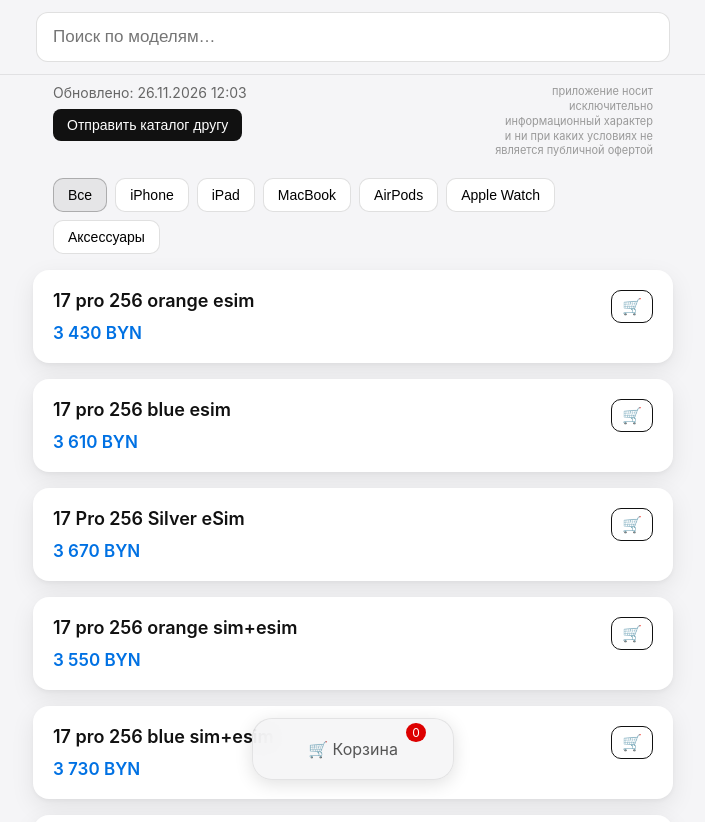
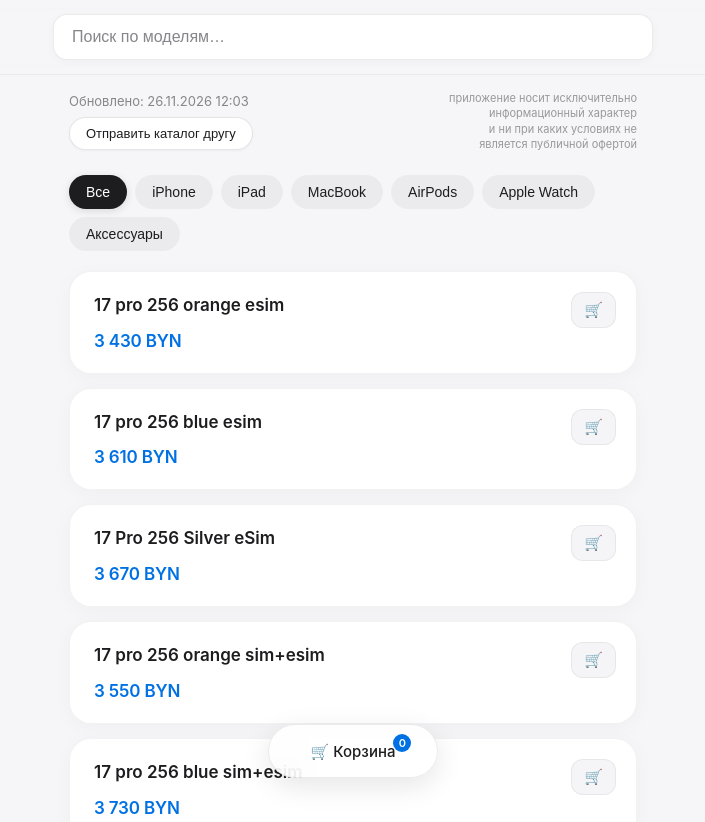
Before and after one commit to nlitvinovich/applit_prod, a plain HTML site: page index.html in a window 1280 px wide. Shown: the top 822 px of the page, without its empty margins (287-992 px from the left). Drawn offline with Linux system fonts and the light colour scheme.

Commit message:
Update style.css

```diff
--- a/style.css
+++ b/style.css
@@ -1,8 +1,14 @@
+*, *::before, *::after {
+  box-sizing: border-box;
+}
+
 body {
-  font-family: -apple-system, BlinkMacSystemFont, "Segoe UI", Arial, sans-serif;
-  background: #f5f5f7;
+  font-family: -apple-system, BlinkMacSystemFont, "SF Pro Text", "Segoe UI", Roboto, Arial, sans-serif;
+  background: #f6f6f8;
+  color: #1d1d1f;
   margin: 0;
-  padding-bottom: 140px;
+  padding-bottom: 130px;
+  -webkit-font-smoothing: antialiased;
 }
 
 /* Поиск */
@@ -10,10 +16,11 @@ body {
   position: sticky;
   top: 0;
   z-index: 200;
-  background: #f5f5f7;
-  padding: 12px 0;
-  backdrop-filter: blur(12px);
-  box-shadow: 0 1px 0 rgba(0,0,0,0.08);
+  background: rgba(246, 246, 248, 0.82);
+  padding: 14px 16px;
+  backdrop-filter: blur(18px);
+  -webkit-backdrop-filter: blur(18px);
+  border-bottom: 1px solid rgba(0, 0, 0, 0.05);
 }
 
 #search {
@@ -21,22 +28,35 @@ body {
   max-width: 600px;
   margin: 0 auto;
   display: block;
-  padding: 14px 16px;
-  font-size: 17px;
-  border-radius: 12px;
-  border: 1px solid rgba(0,0,0,0.12);
-  background: #fff;
+  padding: 13px 18px;
+  font-size: 16px;
+  color: #1d1d1f;
+  border-radius: 14px;
+  border: 1px solid rgba(0, 0, 0, 0.08);
+  background: #ffffff;
+  box-shadow: 0 2px 8px rgba(0, 0, 0, 0.03);
+  outline: none;
+  transition: border-color 0.2s ease, box-shadow 0.2s ease;
+}
+
+#search::placeholder {
+  color: #86868b;
+}
+
+#search:focus {
+  border-color: #0071e3;
+  box-shadow: 0 0 0 4px rgba(0, 113, 227, 0.12);
 }
 
 /* Верхняя строка */
 .top-row {
   max-width: 600px;
-  margin: 10px auto 20px auto;
+  margin: 16px auto 22px auto;
   padding: 0 16px;
   display: flex;
   justify-content: space-between;
-  align-items: flex-start;
-  gap: 12px;
+  align-items: center;
+  gap: 16px;
 }
 
 .top-left {
@@ -47,66 +67,70 @@ body {
 }
 
 #update-time {
-  font-size: 14px;
-  color: #666;
-  text-align: left;
-  padding: 0;
+  font-size: 13px;
+  color: #86868b;
   margin: 0;
 }
 
 .share-catalog-btn {
-  padding: 8px 14px;
-  font-size: 14px;
-  background: #111;
-  color: #fff;
-  border: none;
-  border-radius: 8px;
+  padding: 8px 16px;
+  font-size: 13px;
+  font-weight: 500;
+  background: #ffffff;
+  color: #1d1d1f;
+  border: 1px solid rgba(0, 0, 0, 0.1);
+  border-radius: 999px;
   cursor: pointer;
-  transition: opacity .2s;
+  box-shadow: 0 1px 3px rgba(0, 0, 0, 0.04);
+  transition: background 0.2s ease, transform 0.15s ease;
+}
+
+.share-catalog-btn:hover {
+  background: #f0f0f3;
 }
 
 .share-catalog-btn:active {
-  opacity: 0.7;
+  transform: scale(0.97);
 }
 
 .top-right {
   font-size: 11px;
-  line-height: 1.35;
-  color: #999;
+  line-height: 1.4;
+  color: #98989d;
   text-align: right;
-  max-width: 180px;
+  max-width: 190px;
 }
 
-/* CATEGORY BUTTONS — в стиле appLit */
+/* Кнопки категорий */
 .category-buttons {
   max-width: 600px;
-  margin: 0 auto 16px auto;
+  margin: 0 auto 20px auto;
   padding: 0 16px;
-
   display: flex;
   gap: 8px;
   flex-wrap: wrap;
 }
 
 .category-buttons button {
-  padding: 8px 14px;
+  padding: 8px 16px;
   font-size: 14px;
-
-  background: #fff;
-  border: 1px solid rgba(0,0,0,0.12);
-  border-radius: 10px;
-
+  font-weight: 500;
+  color: #1d1d1f;
+  background: rgba(0, 0, 0, 0.045);
+  border: 1px solid transparent;
+  border-radius: 999px;
   cursor: pointer;
-  transition: background .2s, border-color .2s;
+  transition: all 0.2s ease;
 }
 
 .category-buttons button:hover {
-  background: #f0f0f0;
+  background: rgba(0, 0, 0, 0.08);
 }
 
 .category-buttons button.active {
-  background: #e5e5e7;
-  border-color: rgba(0,0,0,0.25);
+  background: #1d1d1f;
+  color: #ffffff;
+  box-shadow: 0 2px 8px rgba(0, 0, 0, 0.12);
 }
 
 /* Каталог */
@@ -116,59 +140,66 @@ body {
   padding: 0 16px;
   display: flex;
   flex-direction: column;
-  align-items: center;
+  gap: 14px;
 }
 
-/* Карточка */
+/* Карточка товара */
 .card {
-  background: #fff;
-  border-radius: 16px;
-  padding: 20px;
-  margin-bottom: 16px;
-  box-shadow:
-    0 2px 4px rgba(0,0,0,0.04),
-    0 8px 24px rgba(0,0,0,0.08);
+  background: #ffffff;
+  border-radius: 22px;
+  padding: 22px 24px;
+  margin-bottom: 0;
+  border: 1px solid rgba(0, 0, 0, 0.05);
+  box-shadow: 0 4px 20px rgba(0, 0, 0, 0.03);
   position: relative;
   width: 100%;
-  max-width: 600px;
+  transition: transform 0.2s ease, box-shadow 0.2s ease;
+}
+
+.card:hover {
+  transform: translateY(-1px);
+  box-shadow: 0 8px 28px rgba(0, 0, 0, 0.06);
 }
 
 .card-title {
-  font-size: 18px;
+  font-size: 17px;
   font-weight: 600;
-  color: #111;
+  line-height: 1.35;
+  color: #1d1d1f;
   margin-bottom: 8px;
+  padding-right: 52px;
 }
 
-/* Кнопка корзины */
+/* Кнопка добавления в корзину */
 .add-to-cart {
   position: absolute;
   right: 20px;
   top: 20px;
-  padding: 6px 10px;
-  font-size: 16px;
-  background: transparent;
-  color: #111;
-  border: 1px solid #111;
-  border-radius: 10px;
+  padding: 8px 12px;
+  font-size: 15px;
+  background: #f5f5f7;
+  color: #1d1d1f;
+  border: 1px solid rgba(0, 0, 0, 0.06);
+  border-radius: 12px;
   cursor: pointer;
-  transition: background .2s, color .2s;
+  transition: background 0.2s ease, color 0.2s ease, transform 0.15s ease;
 }
 
 .add-to-cart:hover {
-  background: #111;
-  color: #fff;
+  background: #0071e3;
+  color: #ffffff;
+  border-color: #0071e3;
 }
 
 .add-to-cart:active {
-  background: transparent !important;
-  color: #111 !important;
+  transform: scale(0.94);
 }
 
 @media (hover: none) {
   .add-to-cart:hover {
-    background: transparent;
-    color: #111;
+    background: #f5f5f7;
+    color: #1d1d1f;
+    border-color: rgba(0, 0, 0, 0.06);
   }
 }
 
@@ -177,107 +208,156 @@ body {
   font-size: 17px;
   font-weight: 600;
   color: #0071e3;
-  margin-top: 12px;
+  margin-top: 14px;
+  letter-spacing: -0.01em;
 }
 
-/* Модальное окно */
+/* Модальное окно корзины */
 .cart-modal {
   position: fixed;
   top: 0;
   left: 0;
   width: 100%;
   height: 100%;
-  background: rgba(0,0,0,0.35);
+  background: rgba(0, 0, 0, 0.3);
+  backdrop-filter: blur(6px);
+  -webkit-backdrop-filter: blur(6px);
   display: none;
   justify-content: center;
   align-items: center;
+  padding: 16px;
   z-index: 400;
 }
 
 .cart-content {
-  background: #fff;
-  padding: 20px;
-  border-radius: 16px;
-  width: 90%;
-  max-width: 400px;
+  background: #ffffff;
+  padding: 26px 24px;
+  border-radius: 26px;
+  width: 100%;
+  max-width: 420px;
   position: relative;
+  box-shadow: 0 20px 50px rgba(0, 0, 0, 0.15);
+  border: 1px solid rgba(0, 0, 0, 0.05);
+}
+
+.cart-content h2 {
+  margin-top: 0;
+  margin-bottom: 18px;
+  font-size: 20px;
+  font-weight: 600;
+  color: #1d1d1f;
 }
 
 .cart-close-btn {
   position: absolute;
-  top: 12px;
-  right: 12px;
-  background: #111;
-  color: #fff;
+  top: 20px;
+  right: 20px;
+  background: #f2f2f5;
+  color: #515154;
   border: none;
   border-radius: 50%;
   width: 32px;
   height: 32px;
   font-size: 18px;
+  line-height: 1;
   cursor: pointer;
+  transition: background 0.2s ease, color 0.2s ease;
+}
+
+.cart-close-btn:hover {
+  background: #e5e5ea;
+  color: #1d1d1f;
 }
 
 /* Элемент корзины */
 .cart-item {
   display: flex;
   justify-content: space-between;
-  margin-bottom: 12px;
-  font-size: 16px;
+  align-items: center;
+  gap: 12px;
+  padding: 12px 0;
+  margin-bottom: 0;
+  border-bottom: 1px solid rgba(0, 0, 0, 0.06);
+  font-size: 15px;
+  color: #1d1d1f;
+}
+
+.cart-item:last-of-type {
+  border-bottom: none;
 }
 
 .cart-remove {
-  background: transparent;
+  background: rgba(255, 59, 48, 0.08);
   border: none;
-  color: #d00;
-  font-size: 18px;
+  color: #ff3b30;
+  width: 28px;
+  height: 28px;
+  border-radius: 8px;
+  font-size: 16px;
   cursor: pointer;
+  flex-shrink: 0;
+  transition: background 0.2s ease;
 }
 
-/* Итого */
+.cart-remove:hover {
+  background: rgba(255, 59, 48, 0.16);
+}
+
+/* Итого и кнопка заказа */
 .cart-bottom-row {
   display: flex;
   justify-content: space-between;
   align-items: center;
   margin-top: 20px;
+  padding-top: 16px;
+  border-top: 1px solid rgba(0, 0, 0, 0.08);
 }
 
 .cart-total {
   font-size: 18px;
   font-weight: 600;
-  color: #111;
+  color: #1d1d1f;
 }
 
 .cart-order-btn {
-  padding: 8px 14px;
+  padding: 11px 20px;
   font-size: 15px;
-  background: #111;
-  color: #fff;
+  font-weight: 500;
+  background: #0071e3;
+  color: #ffffff;
   border: none;
-  border-radius: 8px;
+  border-radius: 999px;
   cursor: pointer;
-  transition: opacity .2s;
+  transition: background 0.2s ease, transform 0.15s ease;
   white-space: nowrap;
 }
 
-.cart-order-btn:active {
-  opacity: 0.7;
+.cart-order-btn:hover {
+  background: #0077ed;
 }
 
-/* Таббар */
+.cart-order-btn:active {
+  transform: scale(0.97);
+}
+
+/* Плавающий таббар */
 .tabbar {
   position: fixed;
-  bottom: 20px;
+  bottom: 22px;
   left: 50%;
   transform: translateX(-50%);
-  width: 200px;
-  height: 60px;
+  width: auto;
+  min-width: 170px;
+  height: 54px;
+  padding: 0 8px;
 
-  background: rgba(245, 245, 247, 0.9);
-  backdrop-filter: blur(14px);
-  border-radius: 20px;
+  background: rgba(255, 255, 255, 0.85);
+  backdrop-filter: blur(18px);
+  -webkit-backdrop-filter: blur(18px);
+  border-radius: 999px;
 
-  border: 1px solid rgba(0,0,0,0.08);
-  box-shadow: 0 4px 18px rgba(0,0,0,0.12);
+  border: 1px solid rgba(0, 0, 0, 0.08);
+  box-shadow: 0 8px 28px rgba(0, 0, 0, 0.1);
 
   display: flex;
   justify-content: center;
@@ -289,25 +369,34 @@ body {
 
 .tabbar.lifted {
   bottom: 40px;
-  opacity: 0.95;
+  opacity: 0.96;
 }
 
 .tab-item {
-  font-size: 16px;
-  color: #555;
+  font-size: 15px;
+  font-weight: 500;
+  color: #1d1d1f;
   padding: 10px 22px;
-  border-radius: 12px;
+  border-radius: 999px;
   cursor: pointer;
   position: relative;
+  display: flex;
+  align-items: center;
+  gap: 6px;
 }
 
 .tab-badge {
   position: absolute;
-  top: -6px;
-  right: -6px;
-  background: #d00;
-  color: #fff;
-  font-size: 12px;
-  padding: 2px 6px;
-  border-radius: 50%;
+  top: 2px;
+  right: 6px;
+  background: #0071e3;
+  color: #ffffff;
+  font-size: 11px;
+  font-weight: 600;
+  min-width: 18px;
+  height: 18px;
+  line-height: 18px;
+  text-align: center;
+  padding: 0 5px;
+  border-radius: 999px;
 }
```
